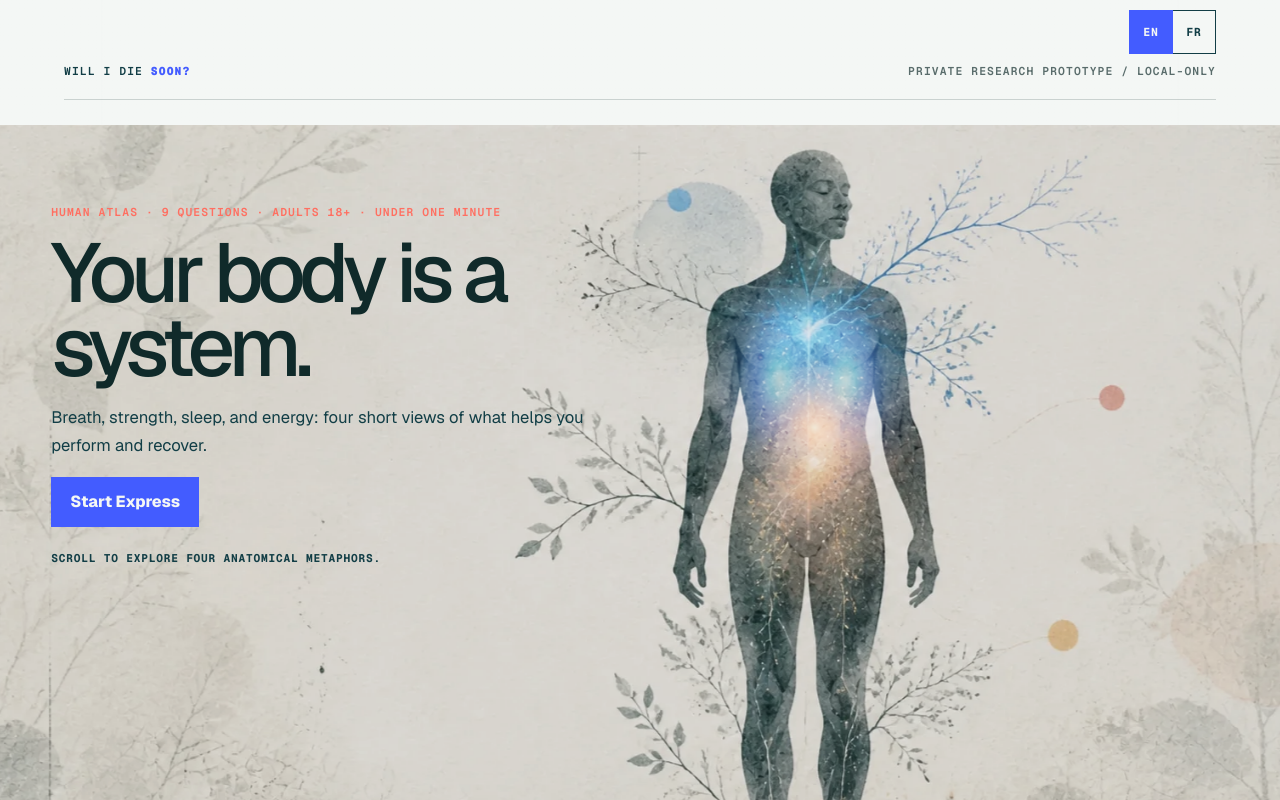
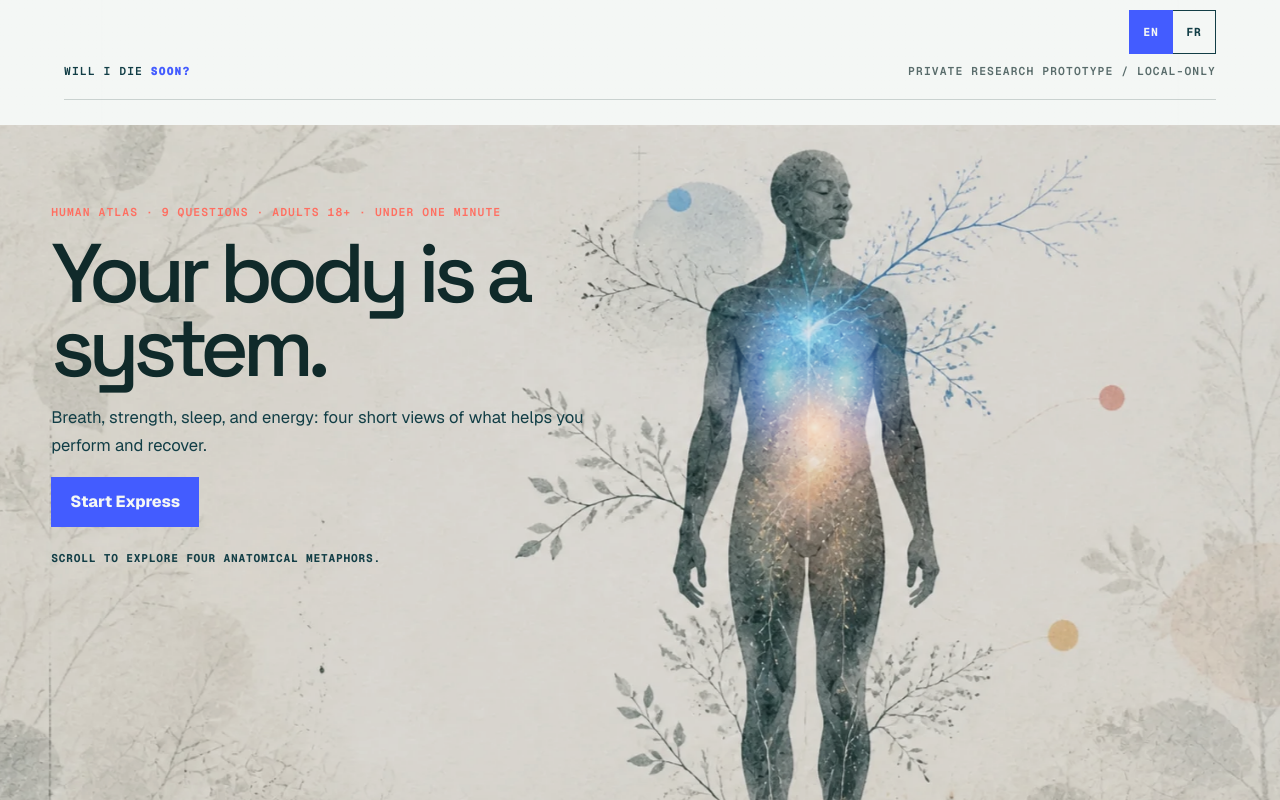
Before and after one commit to ZakiChair/will-i-die-soon, a Next.js app: page / in a window 1280 px wide. Shown: the top 800 px of the page. Built offline with nearby package versions, Linux system fonts and the light colour scheme.

Commit message:
fix: remove retired editorial font references

```diff
--- a/app/globals.css
+++ b/app/globals.css
@@ -131,7 +131,7 @@ h1, h2, h3 { font-family: var(--font-display), Georgia, serif; }
 }
 .landing__atlas-hero > .data-label, .landing__atlas-conversion > .data-label { color: var(--living-coral); }
 .landing__atlas-hero h1, .human-atlas-scene h3, .landing__atlas-conversion h2 {
-  font-family: var(--font-editorial), Georgia, serif;
+  font-family: var(--font-display), Georgia, serif;
 }
 .landing__atlas-hero h1 { max-width: 560px; margin: 16px 0 20px; font-size: clamp(3.3rem, 6.5vw, 7rem); font-weight: 500; letter-spacing: -.075em; line-height: .89; }
 .landing__atlas-hero > p:not(.data-label), .landing__atlas-conversion > p:not(.data-label) { color: var(--deep-water); font-size: clamp(1rem, 1.3vw, 1.13rem); line-height: 1.65; }
@@ -239,7 +239,7 @@ h1, h2, h3 { font-family: var(--font-display), Georgia, serif; }
 }
 .human-atlas-static { display: grid; grid-template-columns: repeat(4, minmax(0, 1fr)); gap: 14px; padding: 28px 0; }
 .human-atlas-static article { padding: 20px; border: 1px solid var(--line); background: var(--surface-readable); }
-.human-atlas-static h3 { margin: 12px 0; font-family: var(--font-editorial), Georgia, serif; font-size: 1.5rem; }
+.human-atlas-static h3 { margin: 12px 0; font-family: var(--font-display), Georgia, serif; font-size: 1.5rem; }
 .human-atlas-static p:not(.data-label) { color: var(--deep-water); line-height: 1.6; }
 .landing__atlas-conversion { margin-top: 0; padding: clamp(28px, 5vw, 62px); border-top: 1px solid var(--line); border-bottom: 1px solid var(--line); }
 .landing__atlas-conversion h2 { max-width: 720px; margin: 14px 0 18px; font-size: clamp(2.4rem, 5vw, 5.2rem); font-weight: 500; letter-spacing: -.065em; line-height: .92; }
```
Also changed, not shown: 1 other file (tests, documents, lock files or other folders).
